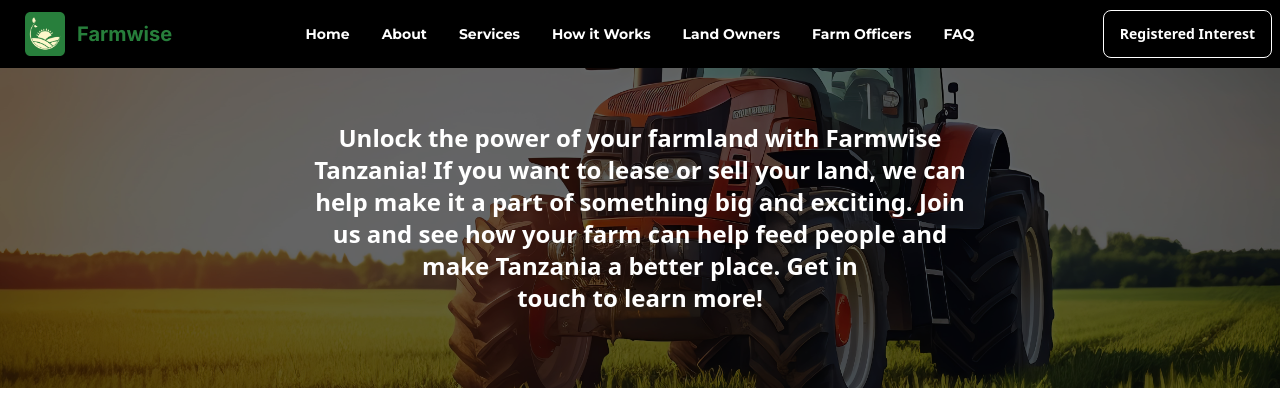
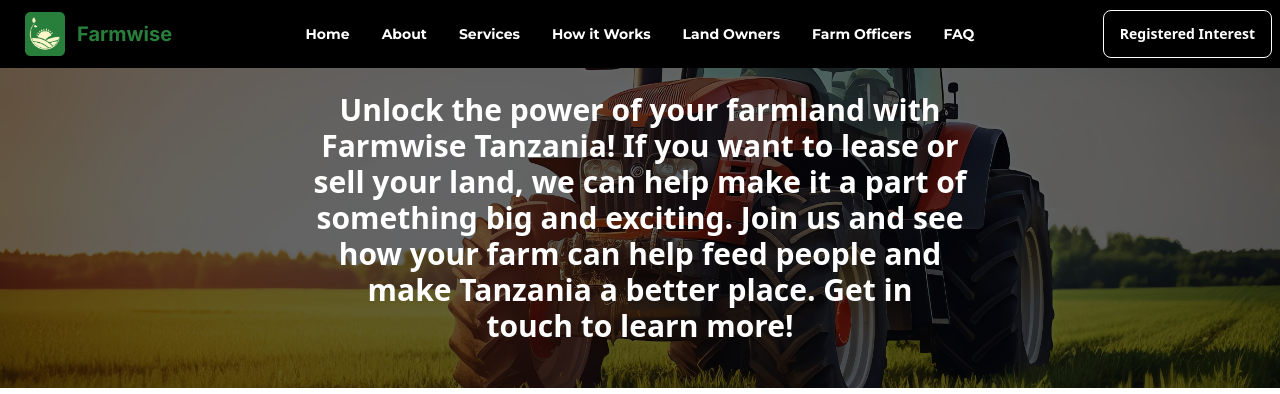
Before and after one commit to kevinmisigaro/farmwise, a Next.js app: page /owners in a window 1280 px wide. Shown: the top 394 px of the page. Built offline with nearby package versions, Linux system fonts and the light colour scheme; no server answers.

Commit message:
increased size of text in banner

```diff
--- a/src/app/(routes)/owners/page.tsx
+++ b/src/app/(routes)/owners/page.tsx
@@ -10,7 +10,7 @@ function Page() {
         <div className="hero-overlay bg-opacity-60 bg-black"></div>
         <div className="hero-content text-center text-neutral-content text-white">
           <div className="max-w-2xl">
-            <h1 className="mb-5 text-2xl font-bold">
+            <h1 className="mb-5 text-3xl font-bold">
               Unlock the power of your farmland with Farmwise Tanzania! If you
               want to lease or sell your land, we can help make it a part of
               something big and exciting. Join us and see how your farm can help
```
